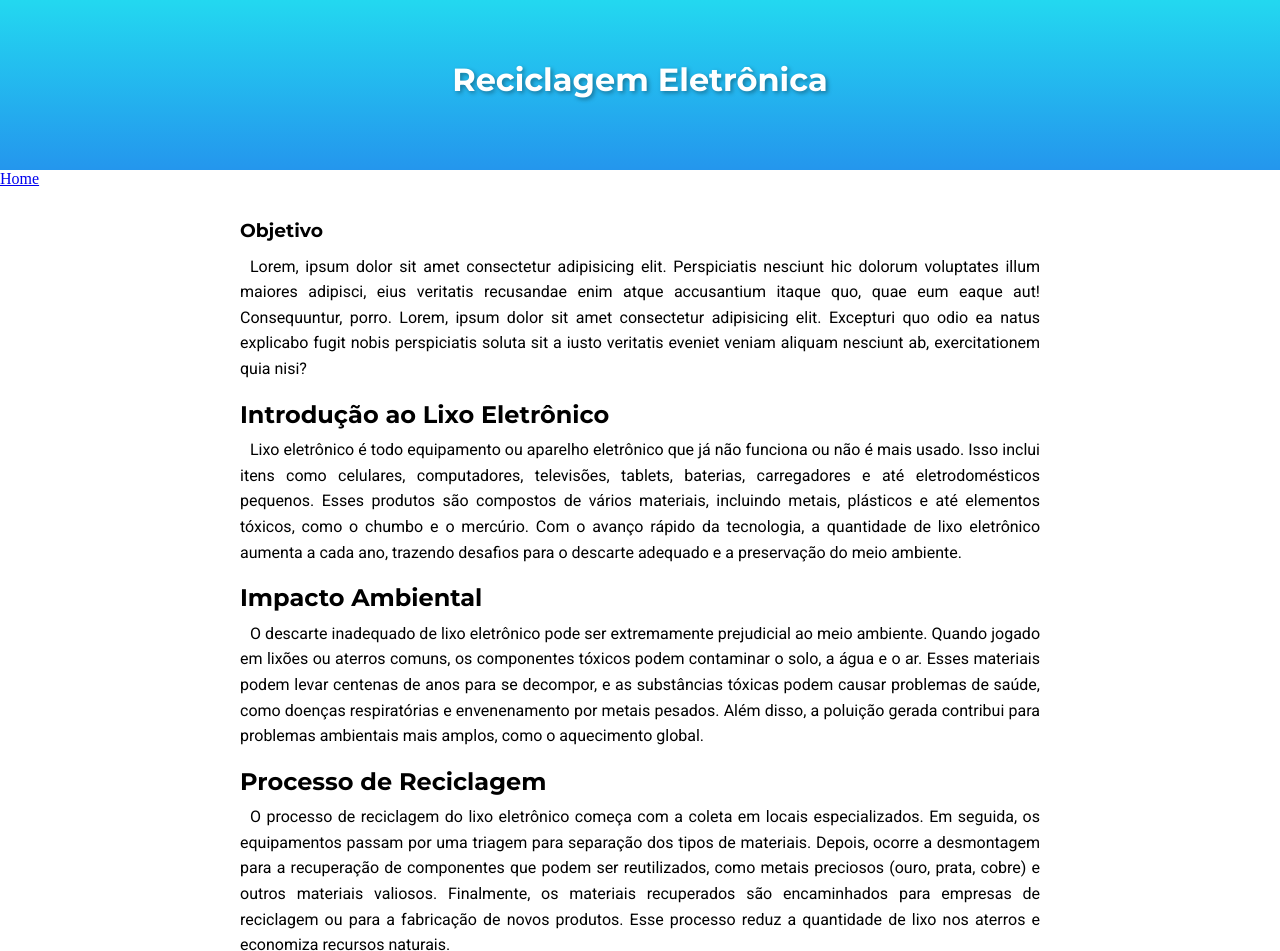
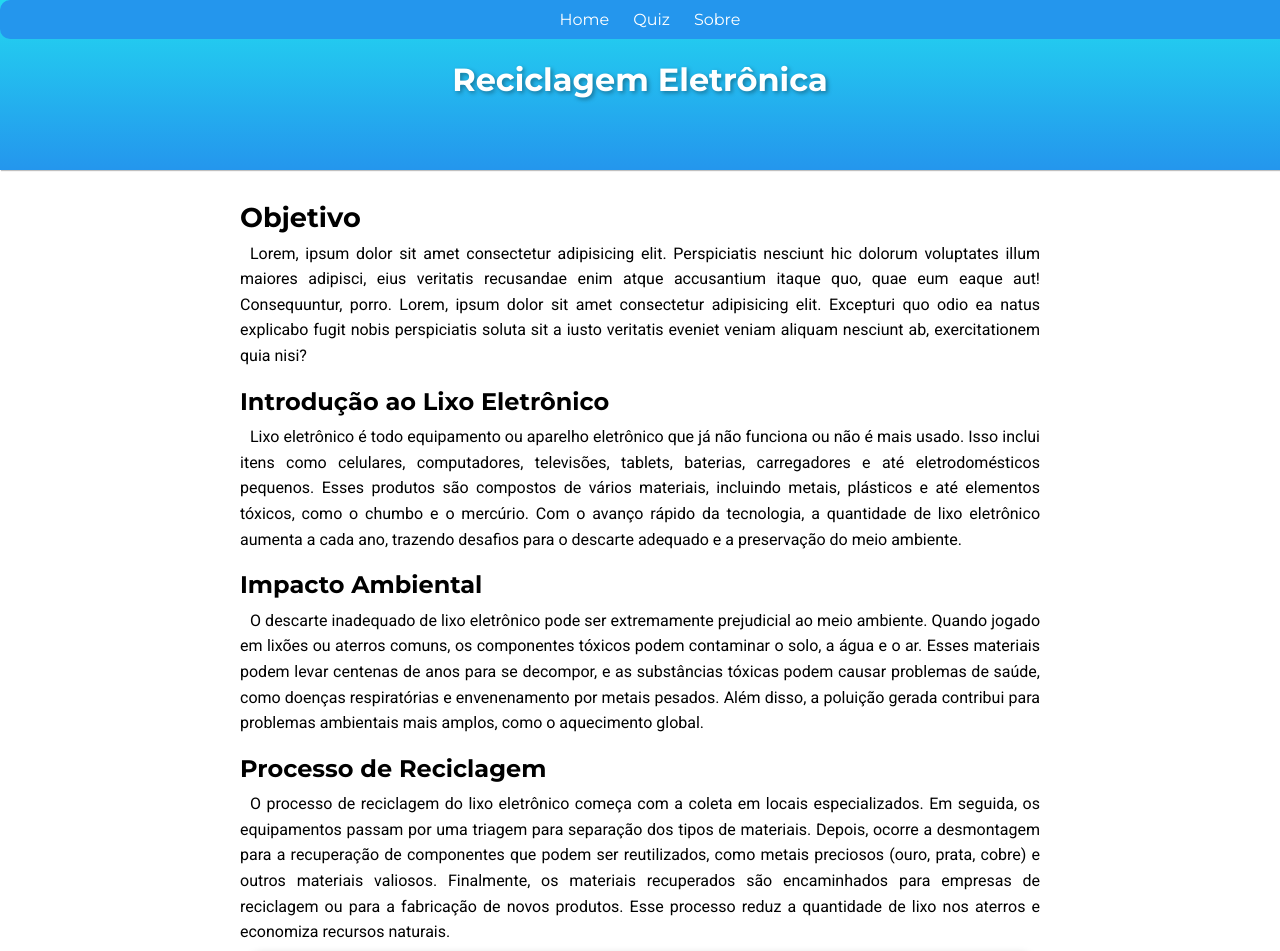
Before and after one commit to abreuhenrique/projeto-reciclagem, a plain HTML site: page index.html in a window 1280 px wide. Shown: the top 951 px of the page. Drawn offline with Linux system fonts and the light colour scheme.

Commit message:
Pequenos Updates de Estilo

```diff
--- a/index.html
+++ b/index.html
@@ -13,6 +13,8 @@
     </header>
     <nav>
       <a href="#">Home</a>
+      <a href="#">Quiz</a>
+      <a href="#">Sobre</a>
     </nav>
     <main>
       <article>
--- a/style.css
+++ b/style.css
@@ -23,6 +23,36 @@ header {
   text-shadow: 2px 2px 4px rgba(0, 0, 0, 0.349);
   color: white;
   font-family: var(--fonte01);
+  margin-bottom: 5px;
+  box-shadow: 1px 1px 1px rgba(0, 0, 0, 0.247);
+}
+
+nav {
+  background-color: var(--cor04);
+  border-radius: 10px;
+  text-align: center;
+  padding: 10px;
+  position: fixed;
+  top: 0;
+  width: 100%;
+  z-index: 1000;
+}
+
+nav > a {
+  font-family: var(--fonte01);
+  text-decoration: none;
+  color: white;
+  padding: 10px;
+}
+
+nav > a:hover {
+  background-color: var(--cor02);
+  color: var(--cor03);
+  border-radius: 7px;
+}
+
+main h1 {
+  font-size: 1.7em;
 }
 
 main h1, h2 {
```
